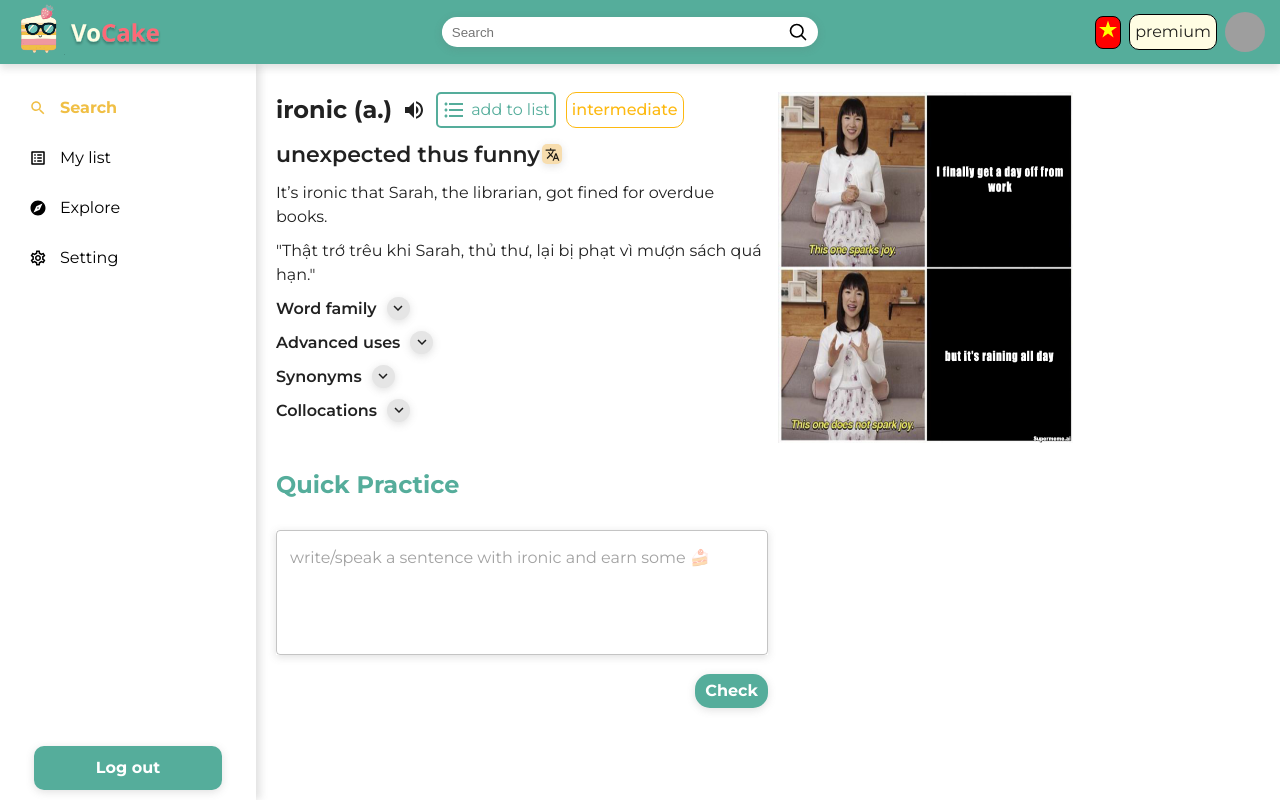
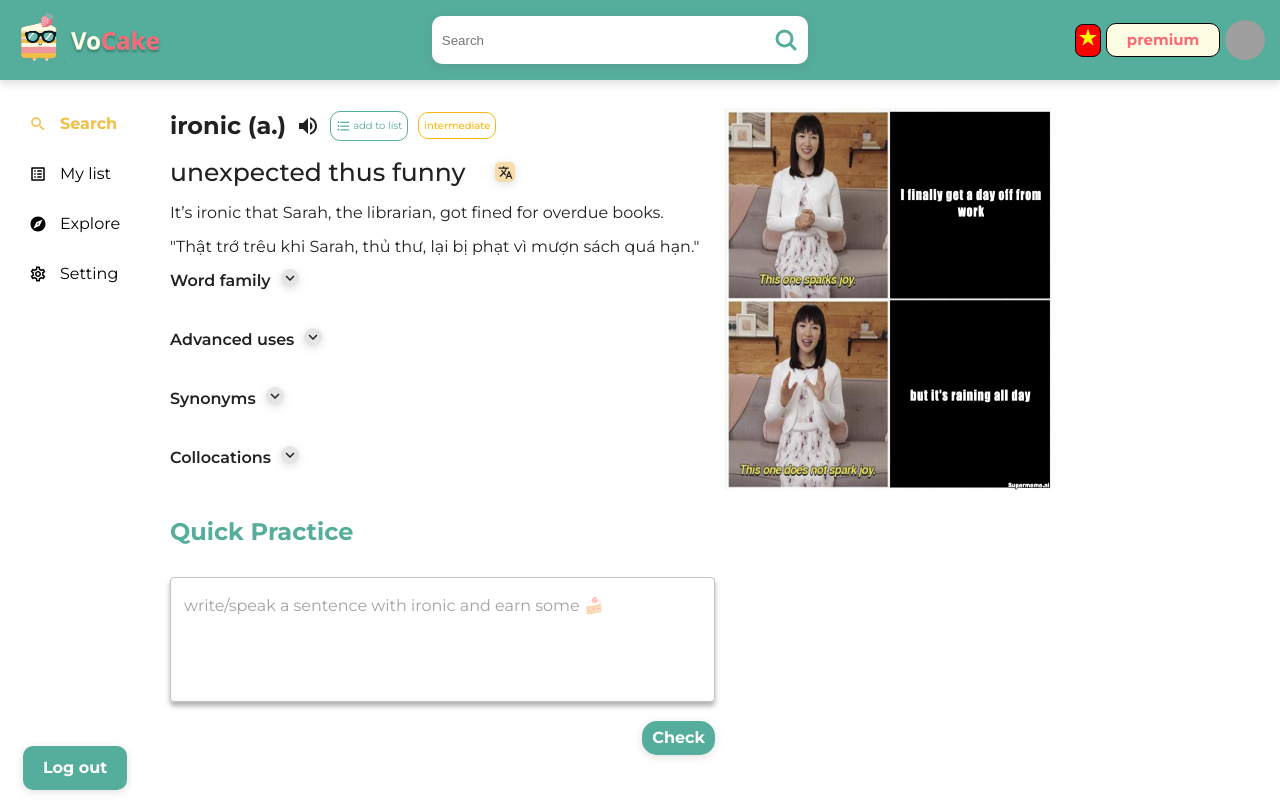
Before and after one commit to VocakeTechTeam/Vocake-React-Js, a React (Create React App) app: page / in a window 1280 px wide. Built offline with nearby package versions, Linux system fonts and the light colour scheme; no server answers; sample sign-in values are in the browser's storage; grey boxes are pictures that could not be loaded.

Commit message:
adjust UI

```diff
--- a/src/assets/icon/SearchIcon.tsx
+++ b/src/assets/icon/SearchIcon.tsx
@@ -19,7 +19,7 @@ export const SearchIcon = ({
             <path
                 d="M15.7955 15.8111L21 21M18 10.5C18 14.6421 14.6421 18 10.5 18C6.35786 18 3 14.6421 3 10.5C3 6.35786 6.35786 3 10.5 3C14.6421 3 18 6.35786 18 10.5Z"
                 stroke={color}
-                strokeWidth="2"
+                strokeWidth="3"
                 strokeLinecap="round"
                 strokeLinejoin="round"
             />
--- a/src/components/Header.tsx
+++ b/src/components/Header.tsx
@@ -46,7 +46,7 @@ export const Header = ({ toggleSideBar }: Props) => {
                     <StarIcon color={'yellow'} />
                 </Box>
                 <Box className={classes.premiumContainer}>
-                    <Typography>premium</Typography>
+                    <Typography color='#FE6876' fontWeight="bold" fontSize={"15px"}>premium</Typography>
                 </Box>
                 <Avatar
                     alt="Remy Sharp"
@@ -99,11 +99,11 @@ const useStyles = makeStyles((theme: Theme) =>
             flexDirection: 'row',
             alignItems: 'center',
             justifyContent: 'space-between',
-            minWidth: '170px',
+            minWidth: '190px',
         },
         premiumContainer: {
             background: '#FFFDE3',
-            padding: '5px',
+            padding: '5px 20px',
             borderRadius: '10px',
             border: 'black solid 1px',
         },
--- a/src/components/SearchBar.tsx
+++ b/src/components/SearchBar.tsx
@@ -35,7 +35,7 @@ const SearchBar = () => {
                     }}
                     onClick={search}
                 >
-                    <SearchIcon width="20" height="20" />
+                    <SearchIcon width="24" height="24" color='#55AD9B'/>
                 </div>
             </Box>
         </Box>
@@ -47,13 +47,13 @@ export default SearchBar;
 const useStyles = makeStyles(() =>
     createStyles({
         root: {
-            borderRadius: '25px',
+            borderRadius: '10px',
             display: 'flex',
             width: '100%',
             flexDirection: 'row',
             alignItems: 'center',
             justifyContent: 'center',
-            height: '30px',
+            height: '48px',
             overflow: 'hidden',
             boxShadow: 'rgba(99, 99, 99, 0.2) 0px 2px 8px 0px',
             '& input': {
--- a/src/layout/main-layout.tsx
+++ b/src/layout/main-layout.tsx
@@ -79,7 +79,7 @@ const useStyles = makeStyles<Theme, UseStylesProps>((theme: Theme) =>
         firstContainer: {
             background: '#55AD9B',
             width: '100%',
-            height: '8vh',
+            height: '10vh',
             position: 'sticky',
             top: 0,
             display: 'flex',
@@ -92,12 +92,11 @@ const useStyles = makeStyles<Theme, UseStylesProps>((theme: Theme) =>
             display: 'flex',
             flexDirection: 'row',
             width: '100%',
-            height: '92vh',
+            height: '90vh',
         },
         sidebar: {
-            width: '20%',
+            width: '150px',
             justifyContent: 'center',
-            boxShadow: 'rgba(99, 99, 99, 0.2) 4px 0px 8px ',
             [theme.breakpoints.down('md')]: {
                 position: 'absolute',
                 height: '92vh',
@@ -108,7 +107,7 @@ const useStyles = makeStyles<Theme, UseStylesProps>((theme: Theme) =>
             },
         },
         main: {
-            width: '80%',
+            flex:1,
             display: 'flex',
             flexDirection: 'column',
             overflowY: 'auto',
--- a/src/views/Home/components/AddToList.tsx
+++ b/src/views/Home/components/AddToList.tsx
@@ -18,13 +18,14 @@ const AddToList = () => {
             className={classes.addToListContainer}
         >
             <FormatListBulletedIcon
+                sx={{width:15}}
                 style={{ color: isClicked ? 'white' : '#55AD9B' }}
             />
             <Typography
                 sx={{
                     color: isClicked ? 'white' : '#55AD9B',
+                    fontSize:10
                 }}
-                className={classes.addToListText}
             >
                 {isClicked ? 'added' : 'add to list'}
             </Typography>
@@ -36,15 +37,14 @@ export default AddToList;
 const useStyles = makeStyles((theme: Theme) =>
     createStyles({
         addToListContainer: {
-            border: '#55AD9B solid 2px',
-            borderRadius: '5px',
+            border: '#55AD9B solid 1px',
+            borderRadius: '10px',
             display: 'flex',
-            padding: '4px',
             cursor: 'pointer',
-            gap: '5px',
-        },
-        addToListText: {
-            color: '#55AD9B',
+            gap: '2px',
+            flexDirection: "row",
+            alignItems: "center",
+            padding:"2px 5px"
         },
     }),
 );
--- a/src/views/Home/index.tsx
+++ b/src/views/Home/index.tsx
@@ -59,7 +59,7 @@ const Home = () => {
                         <Box className={classes.exampleContainer}>
                             <Box className={classes.translationContainer}>
                                 <Typography
-                                    sx={{ fontWeight: '600', fontSize: 22 }}
+                                    sx={{ fontWeight: '500', fontSize: 25,textAlign:"left" }}
                                 >
                                     {wordSearch?.meaning?wordSearch.meaning: "unexpected thus funny"}
                                 </Typography>
@@ -72,12 +72,12 @@ const Home = () => {
                                 </Box>
                             </Box>
 
-                            <Typography className={classes.exampleText}>
+                            <Typography style={{fontSize:"16px"}} className={classes.exampleText}>
                                 {wordSearch?.example
                                     ? wordSearch.example
                                     : 'It’s ironic that Sarah, the librarian, got fined for overdue books.'}
                             </Typography>
-                            <Typography className={classes.exampleText}>
+                            <Typography style={{fontSize:"16px"}} className={classes.exampleText}>
                                 &quot;Thật trớ trêu khi Sarah, thủ thư, lại bị
                                 phạt vì mượn sách quá hạn.&quot;
                             </Typography>
@@ -85,7 +85,7 @@ const Home = () => {
 
                         <Box className={classes.dropDownListContainer}>
                             <Box className={classes.dropdownItem}>
-                                <Typography sx={{ fontWeight: '600' }}>
+                                <Typography style={{fontSize:"16px"}} sx={{ fontWeight: '600' }}>
                                     Word family
                                 </Typography>
                                 <Box className={classes.dropdownIconContainer}>
@@ -95,7 +95,7 @@ const Home = () => {
                                 </Box>
                             </Box>
                             <Box className={classes.dropdownItem}>
-                                <Typography sx={{ fontWeight: '600' }}>
+                                <Typography style={{fontSize:"16px"}} sx={{ fontWeight: '600' }}>
                                     Advanced uses
                                 </Typography>
                                 <Box className={classes.dropdownIconContainer}>
@@ -105,7 +105,7 @@ const Home = () => {
                                 </Box>
                             </Box>
                             <Box className={classes.dropdownItem}>
-                                <Typography sx={{ fontWeight: '600' }}>
+                                <Typography style={{fontSize:"16px"}} sx={{ fontWeight: '600' }}>
                                     Synonyms
                                 </Typography>
                                 <Box className={classes.dropdownIconContainer}>
@@ -115,7 +115,7 @@ const Home = () => {
                                 </Box>
                             </Box>
                             <Box className={classes.dropdownItem}>
-                                <Typography sx={{ fontWeight: '600' }}>
+                                <Typography style={{fontSize:"16px"}}   sx={{ fontWeight: '600' }}>
                                     Collocations
                                 </Typography>
                                 <Box className={classes.dropdownIconContainer}>
@@ -144,8 +144,10 @@ const Home = () => {
                             style={{ width: '100%' }}
                             placeholder="write/speak a sentence with ironic and earn some 🍰"
                             sx={{
+                                borderRadius: 1,
                                 boxShadow:
-                                    'rgba(99, 99, 99, 0.2) 0px 2px 8px 0px',
+                                    'rgba(99, 99, 99, 0.5) 0px 4px 5px 0px',
+
                             }}
                         />
                         <p
@@ -226,6 +228,7 @@ const useStyles = makeStyles((theme: Theme) =>
             border: '#FDB911 solid 1px',
             margin: 0,
             fontWeight: '500',
+            fontSize:10
         },
         ipaText: {
             textAlign: 'left',
@@ -241,7 +244,7 @@ const useStyles = makeStyles((theme: Theme) =>
             display: 'flex',
             flexDirection: 'row',
             alignItems: 'center',
-            gap: 2,
+            gap: 30,
         },
         translationText: {
             fontSize: '22px',
@@ -268,13 +271,13 @@ const useStyles = makeStyles((theme: Theme) =>
             justifyContent: 'center',
             flex: 1,
             marginBottom: '20px',
-            gap: 10,
+            gap: 35,
         },
         dropdownItem: {
             display: 'flex',
             flexDirection: 'row',
             cursor: 'pointer',
-            gap: 10,
+            gap:10
         },
         dropDownTitle: {
             fontWeight: 'bold',
@@ -286,8 +289,8 @@ const useStyles = makeStyles((theme: Theme) =>
             flexDirection: 'column',
             justifyContent: 'center',
             alignItems: 'center',
-            height: '23px',
-            width: '23px',
+            height: '18px',
+            width: '18px',
             boxShadow: 'rgba(99, 99, 99, 0.2) 0px 2px 8px 0px',
         },
         image: {
@@ -301,6 +304,7 @@ const useStyles = makeStyles((theme: Theme) =>
             alignItems: 'flex-start',
             display: 'flex',
             flexDirection: 'column',
+            height: "300px",
         },
         quickPracticeBox: {
             width: '50%',
```
